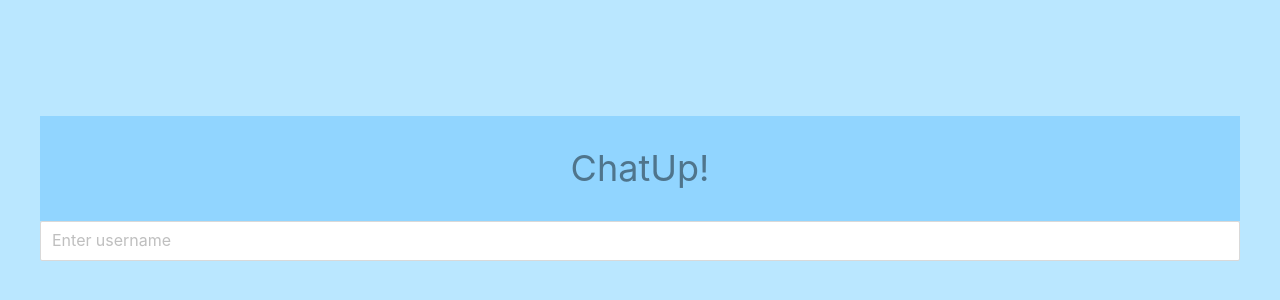
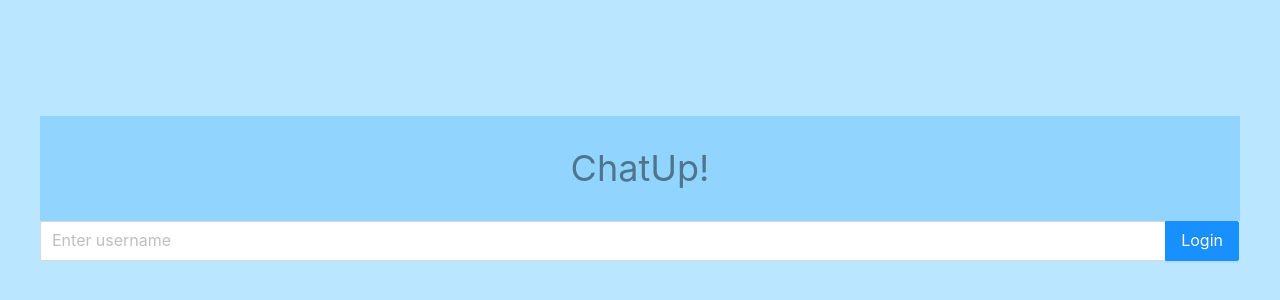
Before and after one commit to maciekwilk/chatapp, a React app in the folder frontend/: page / in a window 1280 px wide. Shown: the part 84-384 px from the top of the page. Built offline with nearby package versions, Linux system fonts and the light colour scheme; no server answers; the HTML template or start-up script is replaced by a standard one.

Commit message:
Fix search inputs

```diff
--- a/frontend/src/components/Chat.js
+++ b/frontend/src/components/Chat.js
@@ -9,6 +9,7 @@
 import '../styles/index.css';
 
 const { Text } = Typography;
+const { Search } = Input;
 
 
 export default class Chat extends Component {
@@ -41,7 +42,7 @@
               <div className="title">
                 <Text type="secondary" style={{ fontSize: '36px' }}>ChatUp!</Text>
               </div>
-              <Input
+              <Search
                 placeholder="Enter username"
                 enterButton="Login"
                 size="large"
--- a/frontend/src/components/Textfield.js
+++ b/frontend/src/components/Textfield.js
@@ -1,8 +1,11 @@
 import React, {Component} from "react";
 
 import {Input} from "antd";
+
 import 'antd/dist/antd.css';
 import '../styles/index.css';
+
+const { Search } = Input;
 
 export default class Textfield extends Component {
     constructor(props) {
@@ -35,7 +38,7 @@
     render() {
         return (
             <div className="textfield">
-                <Input
+                <Search
                     placeholder="Type a message"
                     enterButton="Send"
                     value={this.state.new_message}
```
